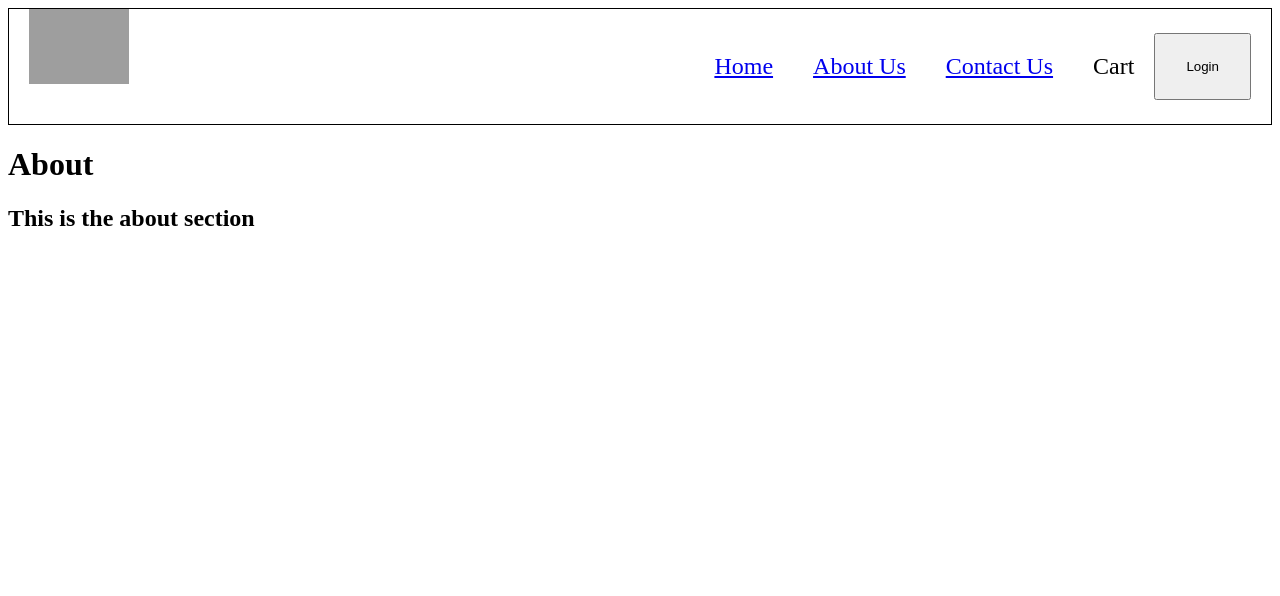
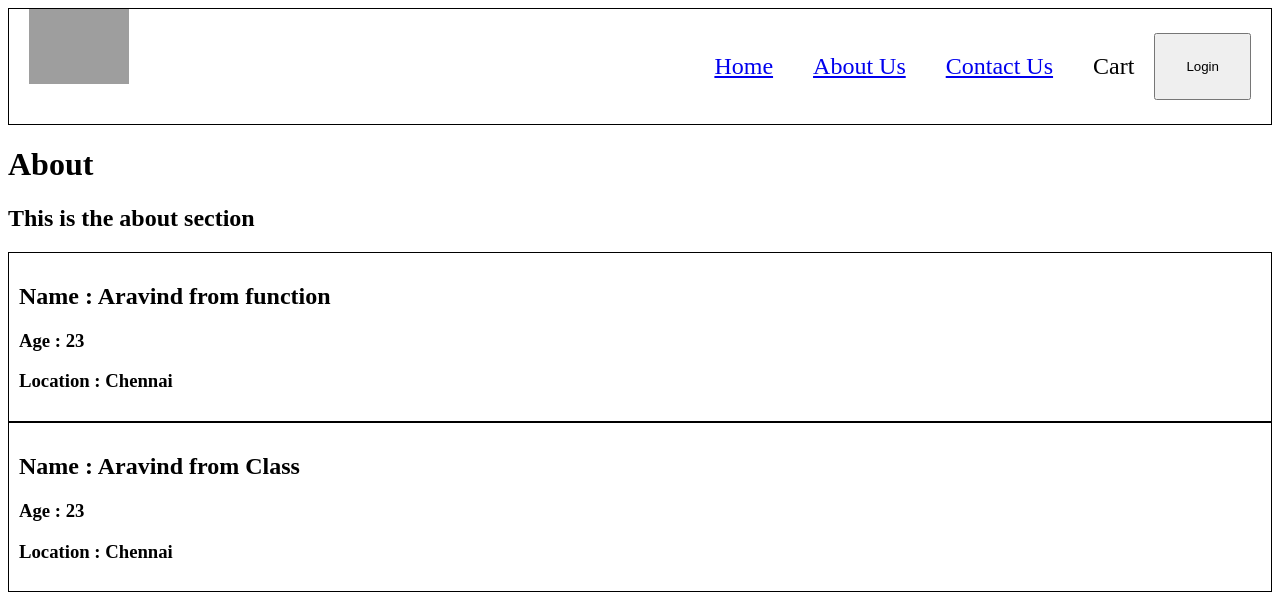
Before and after one commit to sportivearavind/namaste_react, a React (Vite) app: page /about in a window 1280 px wide. Shown: the top 596 px of the page. Built offline with nearby package versions, Linux system fonts and the light colour scheme; grey boxes are pictures that could not be loaded.

Commit message:
feat: creating class based component and passing props to it

```diff
--- a/index.css
+++ b/index.css
@@ -74,3 +74,8 @@
 .filter{
     display: flex;
 }
+
+.user-card{
+    padding: 10px;
+    border: 1px solid black;
+}
--- a/src/components/About.js
+++ b/src/components/About.js
@@ -1,10 +1,13 @@
-
+import User from "./User";
+import UserClass from "./UserClass";
 
 const About = () => {
     return(
         <div>
             <h1>About</h1>
             <h2>This is the about section</h2>
+            <User name={"Aravind from function"} />
+            <UserClass name={"Aravind from Class"} />
         </div>
     );
 }
--- /dev/null
+++ b/src/components/User.js
@@ -0,0 +1,13 @@
+
+
+const User = (props) =>{
+    return(
+        <div className="user-card">
+            <h2>Name : {props.name}</h2>
+            <h3>Age : 23</h3>
+            <h3>Location : Chennai</h3>
+        </div>
+    )
+}
+
+export default User;
--- /dev/null
+++ b/src/components/UserClass.js
@@ -0,0 +1,22 @@
+import React from "react";
+
+
+class UserClass extends React.Component{
+    constructor(props){
+        super(props);
+
+        console.log(props);
+    }
+    render(){
+        return(
+            <div className="user-card">
+                <h2>Name : {this.props.name}</h2>
+                <h3>Age : 23</h3>
+                <h3>Location : Chennai</h3>
+            </div>
+        );
+    }
+
+}
+
+export default UserClass;
```
